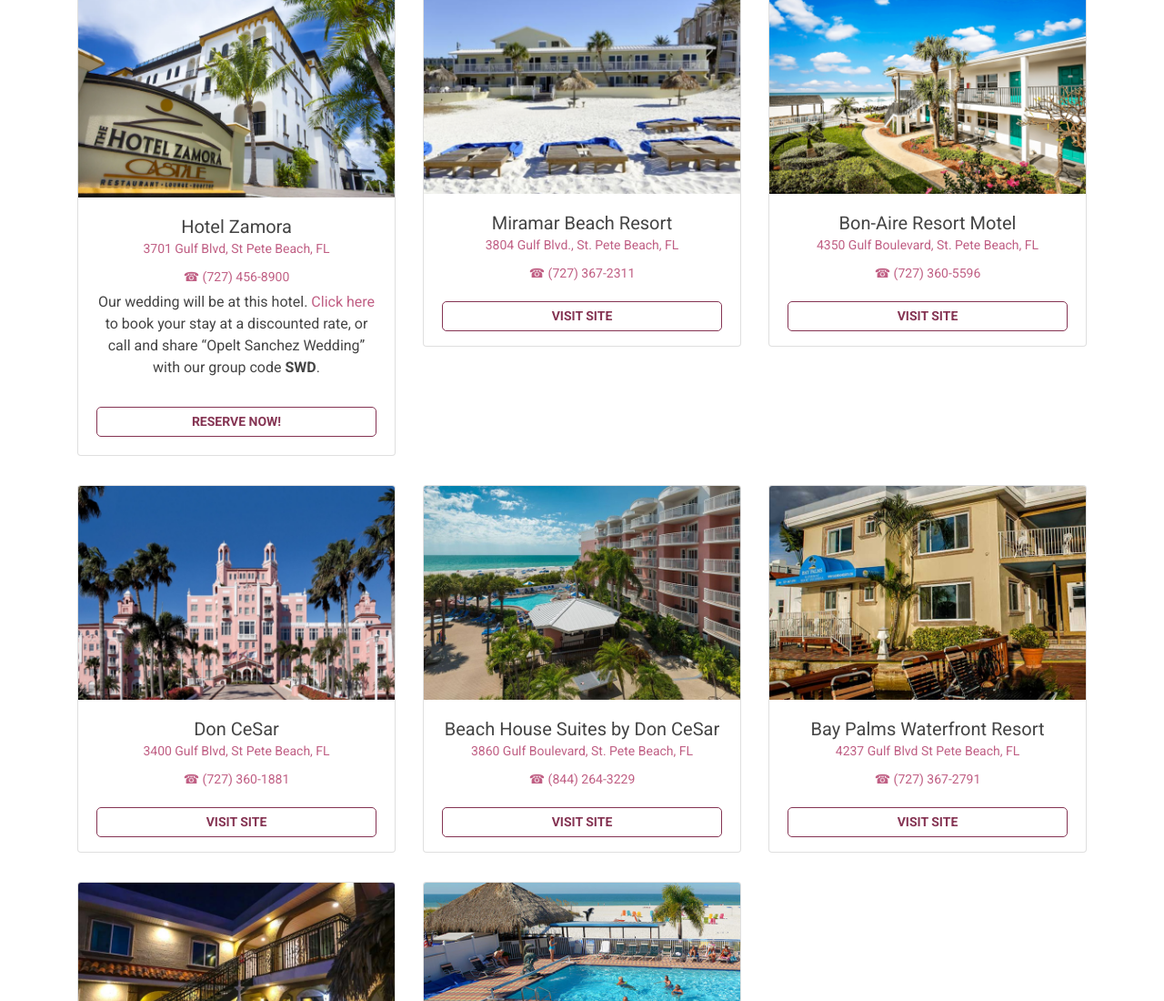
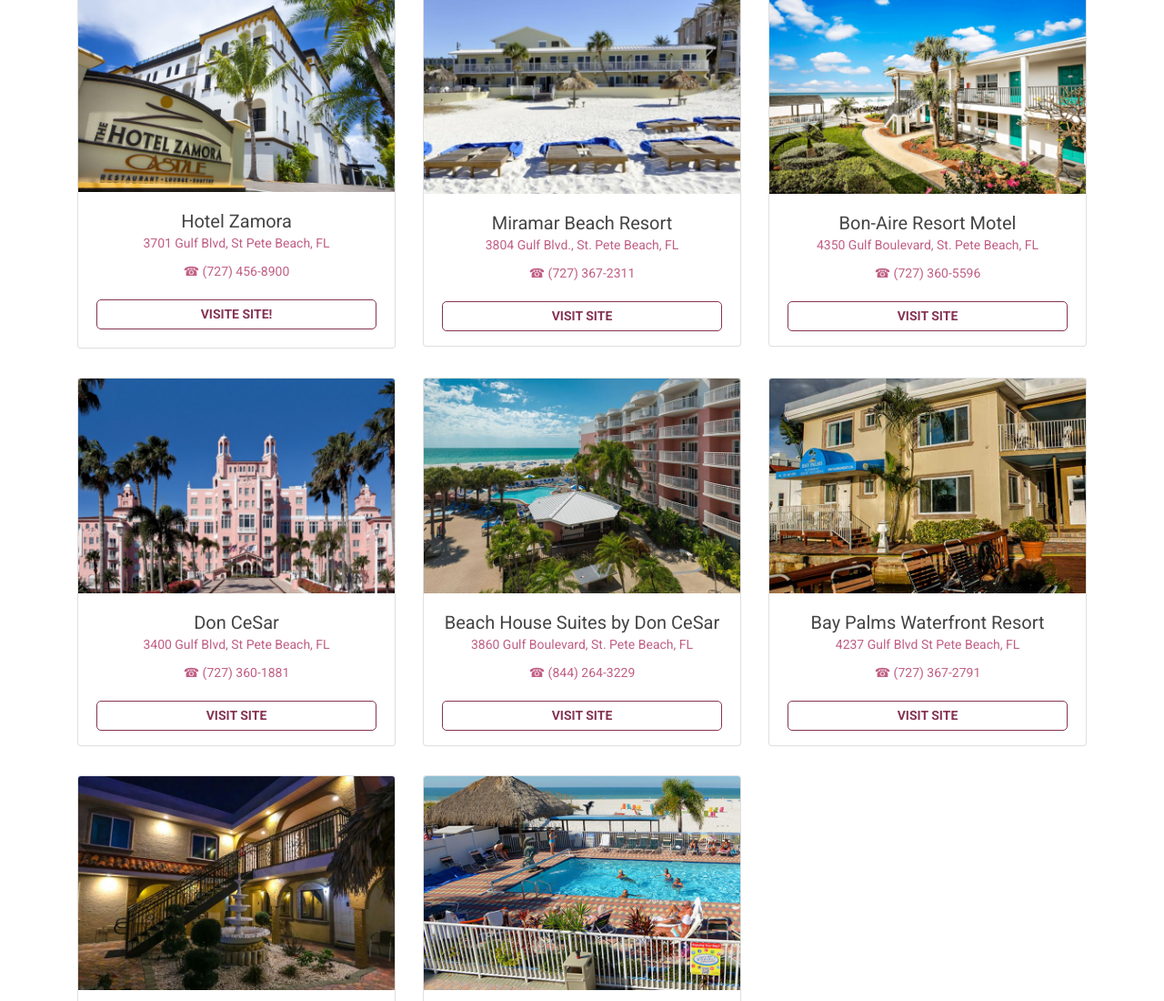
Before and after one commit to marcsanchez1/lomaWeddingNew, a plain HTML site: page travel.html in a window 1280 px wide. Shown: the part 1847-2947 px from the top of the page at 91% size. Drawn offline with nearby package versions, Linux system fonts and the light colour scheme; some packages are replaced by stand-ins of ours; a script that the page names is missing; a web font is replaced by a local one.

Commit message:
Removed Hotel Zamora discount reservation url. Updated welcome reception to say Out of Town guests

```diff
--- a/travel.html
+++ b/travel.html
@@ -164,13 +164,13 @@
           <div class="row">
             <div class="col-md-4">
                 <div class="card">
-                  <img class="card-img-top" src="/images/travel/zamora img@2x.png" alt="Hotel Zamora">
+                  <img class="card-img-top" src="/images/travel/zamora img@2x.png" alt="Hotel Zamora" height="230">
                   <div class="card-body">
                     <h5 class="card-title"><a href="http://thehotelzamora.com">Hotel Zamora</a> </h5>
                     <a class="address" href="https://g.page/HotelZamoraStPete?share" target="_blank">3701 Gulf Blvd, St Pete Beach, FL</a>
                     <a class="tel" href="tel: (727) 456-8900">&phone; (727) 456-8900</a>
-                    <p class="card-text">Our wedding will be at this hotel. <a href="https://res.windsurfercrs.com/ibe/details.aspx?hotelID=15368&langID=1&group=SWD&hgID=0&currID=0&dt1=7363&nights=2&rooms=1&adults=1&child1=0" target="_blank">Click here</a> to book your stay at a discounted rate, or call and share “Opelt Sanchez Wedding” with our group code <strong>SWD</strong>.</p>
-                    <a href="https://res.windsurfercrs.com/ibe/details.aspx?hotelID=15368&langID=1&group=SWD&hgID=0&currID=0&dt1=7363&nights=2&rooms=1&adults=1&child1=0" target="_blank"><button class="reserve-now-btn">Reserve Now!</button></a>
+                    <!-- <p class="card-text">Our wedding will be at this hotel. Click here</a> to book your stay.</p> -->
+                    <a href="https://res.windsurfercrs.com/ibe/index.aspx?locale=en&checkin=02%2F28%2F2020&checkout=03%2F01%2F2020&propertyID=15368" target="_blank"><button class="reserve-now-btn">Visite Site!</button></a>
                   </div>
                 </div>
               </div>
```
Also changed, not shown: weekend-itinerary.html (+1 -1 lines).
